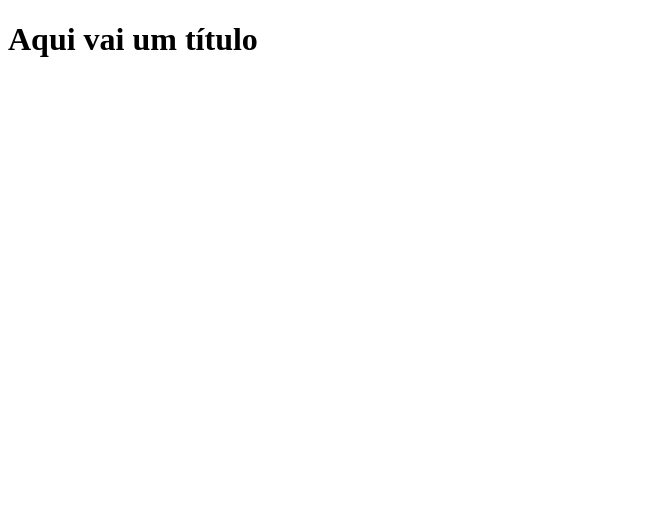
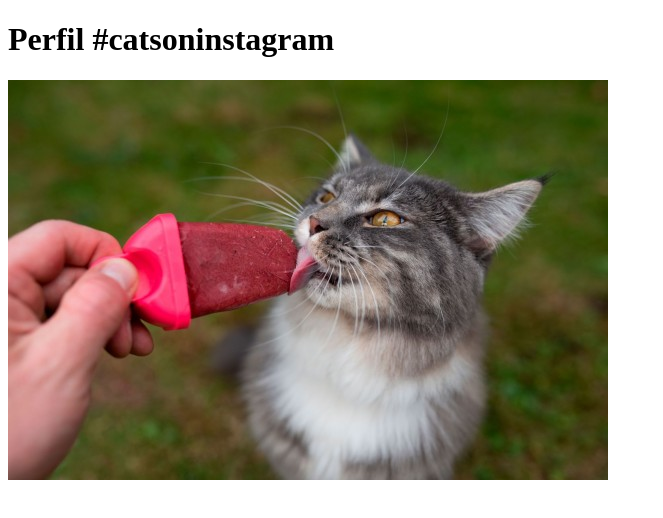
Before and after one commit to Lojhan/at_orientada_devops, a plain HTML site: page index.html in a window 1280 px wide. Shown: the whole page, without its empty margins (0-663 px from the left). Drawn offline with Linux system fonts and the light colour scheme.

Commit message:
adding a cat

```diff
--- a/index.html
+++ b/index.html
@@ -1,10 +1,11 @@
 <!DOCTYPE html>
 <html lang="pt-br">
   <head>
-    <title>Título da página</title>
+    <title>Fanpage de Gatinhos</title>
     <meta charset="utf-8">
   </head>
   <body>
-    <h1>Aqui vai um título</h1>
+    <h1>Perfil #catsoninstagram</h1>
+    <img src="images/gato-lambendo-sorvete.jpg" />
   </body>
 </html>
```
Also changed, not shown: images/gato-lambendo-sorvete.jpg (added).
